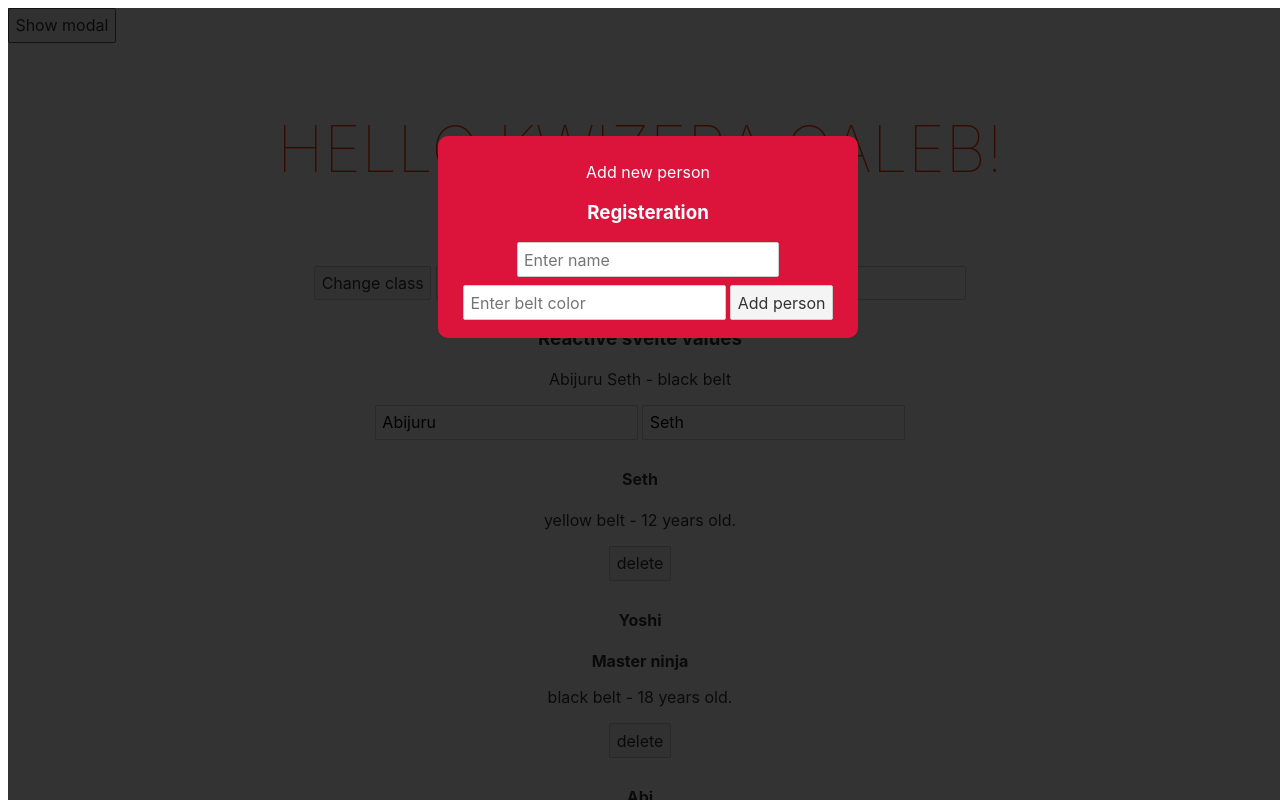
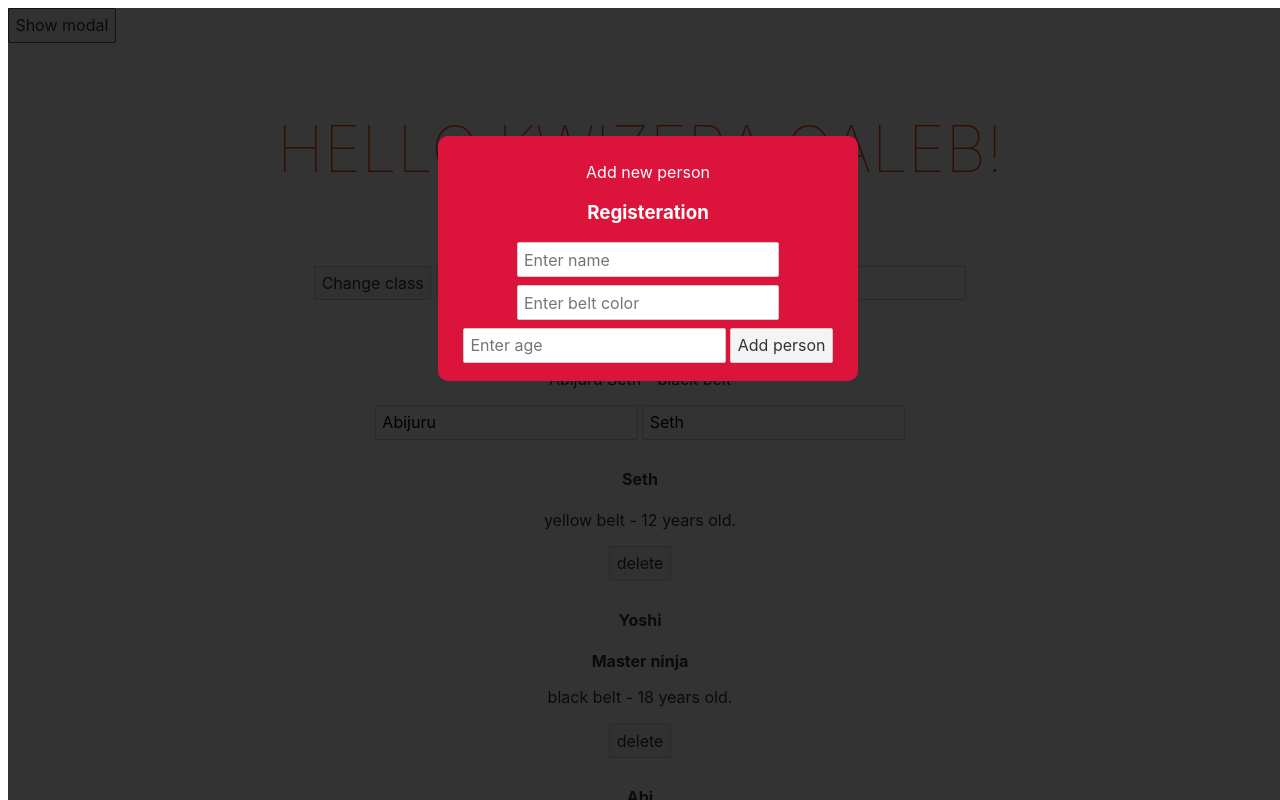
Before and after one commit to Abi-Seth/svelteapp, a Svelte app: page / in a window 1280 px wide. Both pictures are taken after a click on the button "Show modal". Shown: the top 800 px of the page. Built offline with nearby package versions, Linux system fonts and the light colour scheme.

Commit message:
New: dealing with forms in svelte

```diff
--- a/src/App.svelte
+++ b/src/App.svelte
@@ -1,5 +1,6 @@
 <script>
 	import Modal from './Modal.svelte'
+	import Form from './Form.svelte'
 
 	let name = 'Kwizera Caleb';
 	let beltColor = 'black';
@@ -50,11 +51,7 @@
 </script>
 
 <Modal message="Add new person" {showModal} on:click={toggleModal}>
-	<form>
-		<input type="text" placeholder="Enter name">
-		<input type="text" placeholder="Enter belt color">
-		<button>Add person</button>
-	</form>
+	<Form />
 	<div slot="title">
 		<h3>Registeration</h3>
 	</div>
--- /dev/null
+++ b/src/Form.svelte
@@ -0,0 +1,20 @@
+<script>
+    let name;
+    let beltColor;
+    let age;
+
+    const handleForms = () => {
+        console.warn(name, beltColor, age);
+    }
+</script>
+
+<form on:submit|preventDefault={handleForms}>
+    <input type="text" placeholder="Enter name" bind:value={name}>
+    <input type="text" placeholder="Enter belt color" bind:value={beltColor}>
+    <input type="number" placeholder="Enter age" bind:value={age}>
+    <button>Add person</button>
+</form>
+
+<style>
+
+</style>
```
